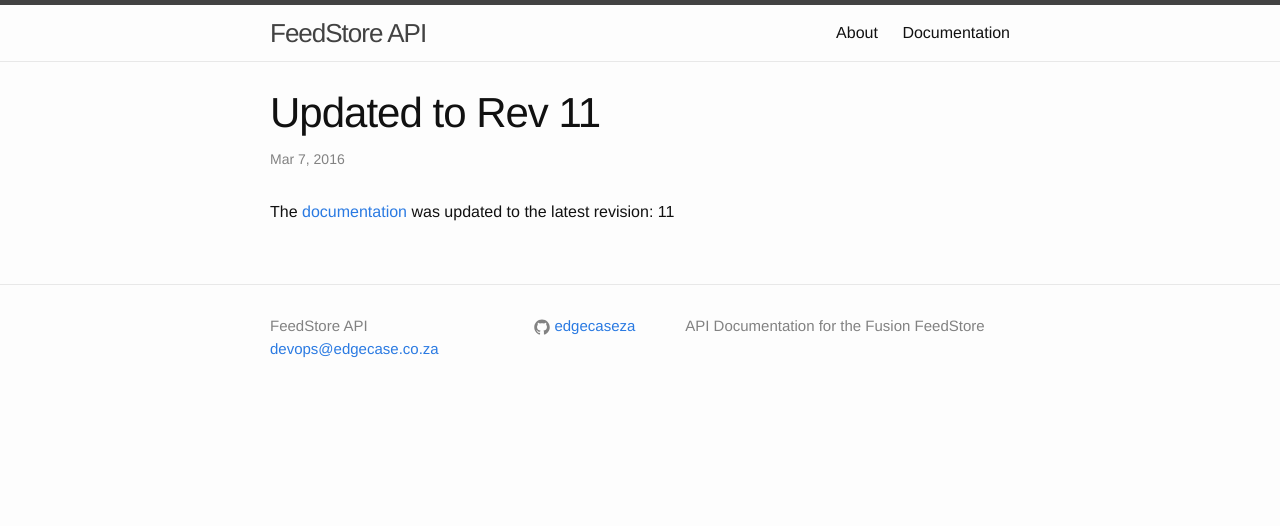
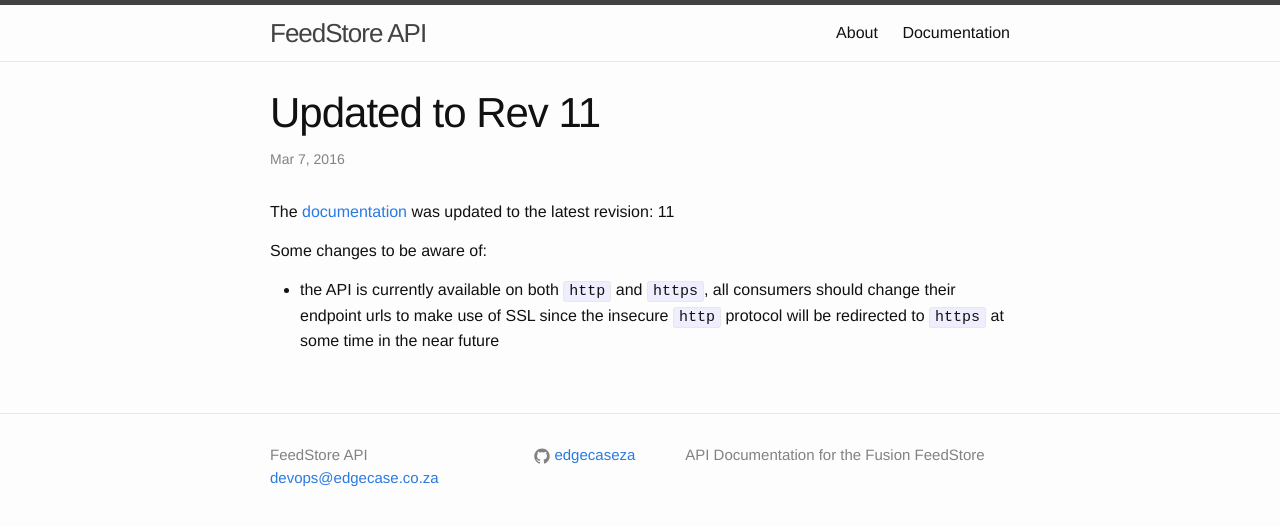
Before and after one commit to EdgeCaseZA/FeedStoreAPI, a Jekyll site: the page built from _posts/2016-03-07-Rev-11.md, in a window 1280 px wide. Shown: the top 526 px of the page. Built offline with Jekyll 4.4.1, drawn with Linux system fonts in a browser that asks for light colours.

Commit message:
Note on Rev 11 added

```diff
--- a/_posts/2016-03-07-Rev-11.md
+++ b/_posts/2016-03-07-Rev-11.md
@@ -4,3 +4,9 @@
 date:   2016-03-07 17:54:10 +0200
 ---
 The [documentation](/FeedStoreAPI/docs) was updated to the latest revision: 11
+
+Some changes to be aware of:
+
+- the API is currently available on both `http` and `https`, all consumers should
+  change their endpoint urls to make use of SSL since the insecure `http` protocol
+  will be redirected to `https` at some time in the near future
```
